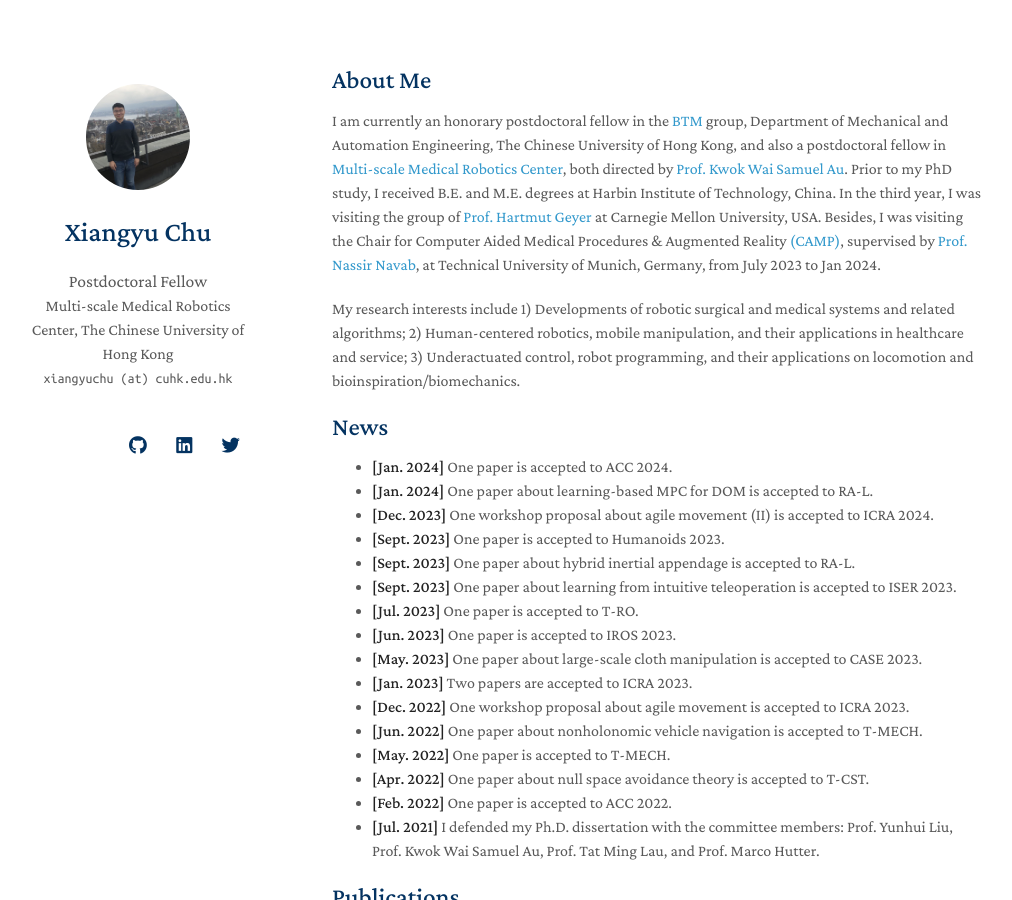
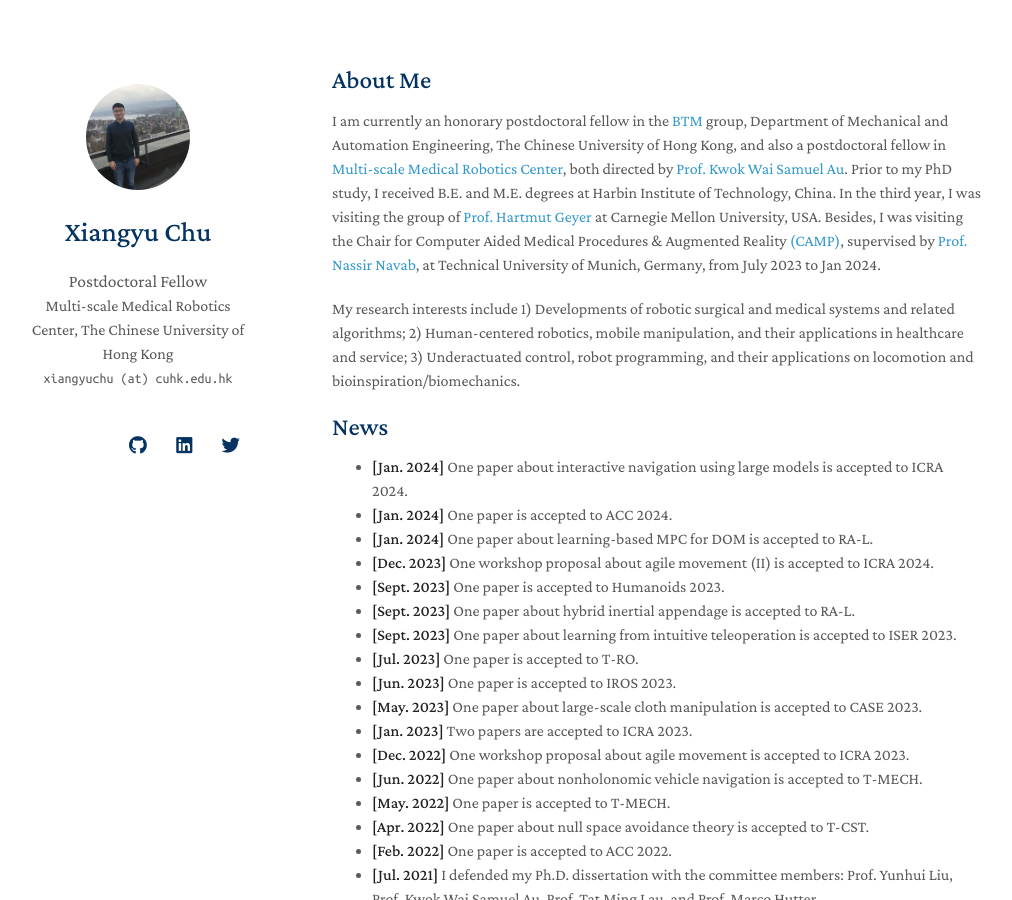
Before and after one commit to xiangyuchu03/xiangyuchu03.github.io, a Jekyll site: the page built from index.md, in a window 1280 px wide and 900 px high. Shown: the whole window, without its empty margins (138-1150 px from the left). Built offline with Jekyll 4.4.1, drawn with Linux system fonts in a browser that asks for light colours; nearby versions of some CDN libraries; a style sheet for code colours, icons or effects is not loaded; our own code applies the rules of GitHub Pages for plain Markdown files.

Commit message:
Update index.md

```diff
--- a/index.md
+++ b/index.md
@@ -11,6 +11,7 @@ My research interests include 1) Developments of robotic surgical and medical sy
 
 ## News
 
+- **[Jan. 2024]** One paper about interactive navigation using large models is accepted to ICRA 2024.
 - **[Jan. 2024]** One paper is accepted to ACC 2024.
 - **[Jan. 2024]** One paper about learning-based MPC for DOM is accepted to RA-L.
 - **[Dec. 2023]** One workshop proposal about agile movement (II) is accepted to ICRA 2024.
```
